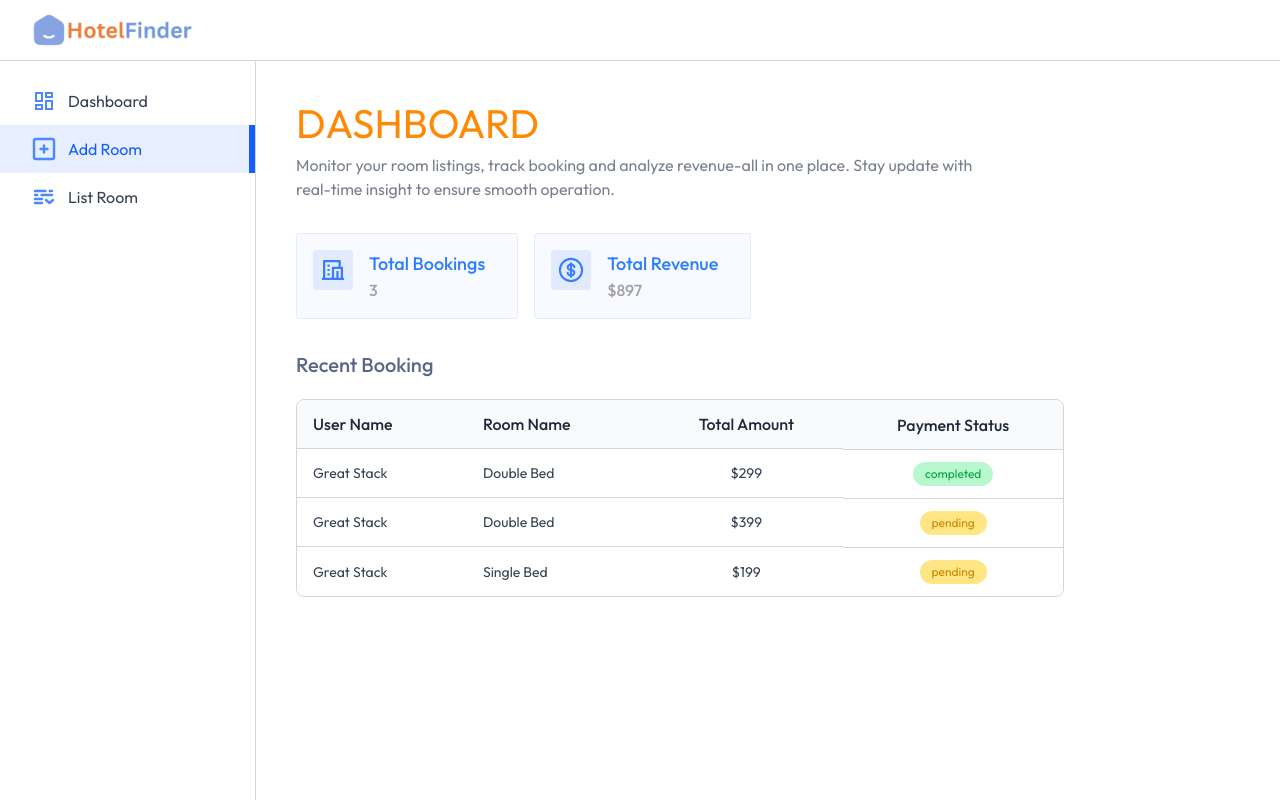
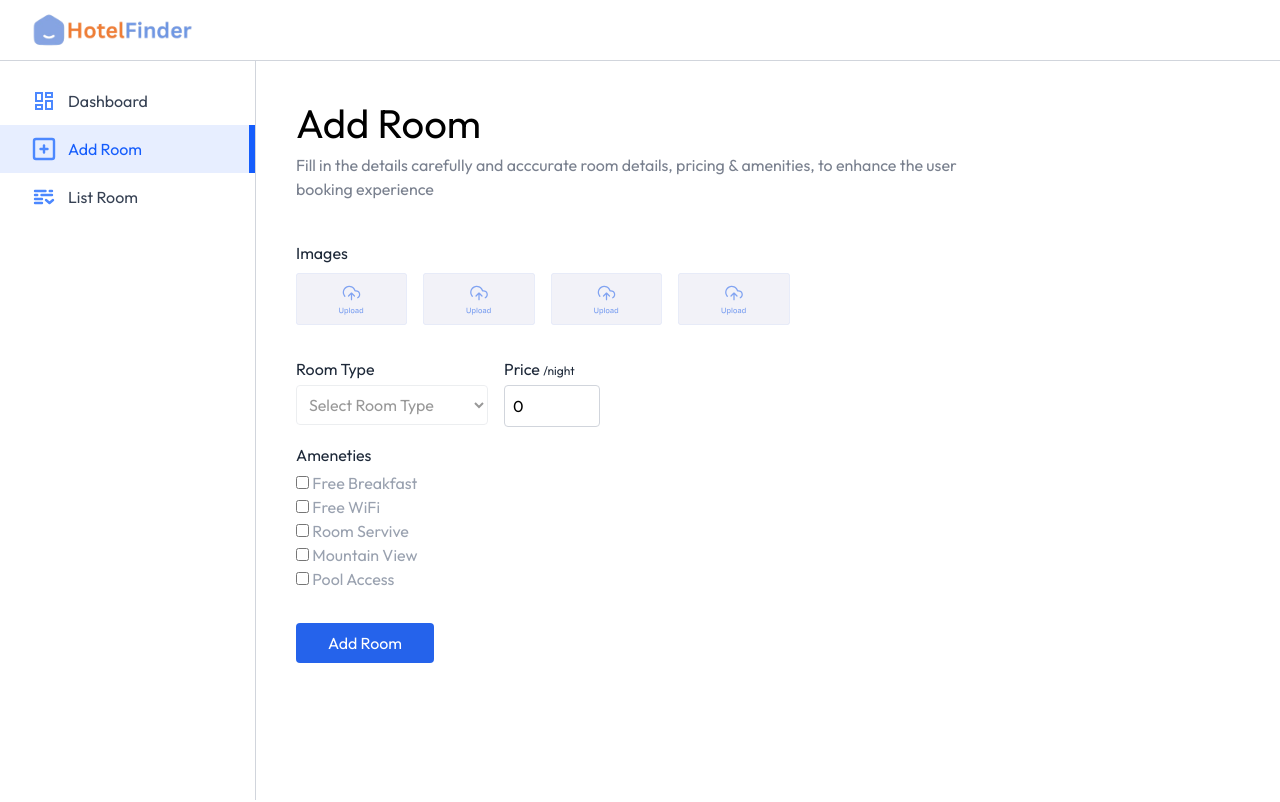
Before and after one commit to vikas34/HotelFinder, a React (Vite) app in the folder client/: page /owner/add-room in a window 1280 px wide. Shown: the top 802 px of the page. Built offline with nearby package versions, Linux system fonts and the light colour scheme.

Commit message:
complete Add Room Page

```diff
--- a/client/src/App.jsx
+++ b/client/src/App.jsx
@@ -1,47 +1,41 @@
-import React from 'react'
-import Navbar from './Components/Navbar.jsx'
-import {useLocation, Routes, Route} from 'react-router-dom'
-import Home from './Pages/Home.jsx'
-import Footer from './Components/Footer.jsx'
-import AllRooms from './Pages/AllRooms.jsx'
-import Roomdetails from './Pages/Roomdetails.jsx'
-import MyBookings from './Pages/MyBookings.jsx'
-import HotelReg from './Components/HotelReg.jsx'
-import LayOut from './Pages/hotelOwner/LayOut.jsx'
-import DashBoard from './Pages/hotelOwner/DashBoard.jsx'
-import AddRoom from './Pages/hotelOwner/AddRoom.jsx'
-import ListRoom from './Pages/hotelOwner/ListRoom.jsx'
-
-
+import React from 'react';
+import Navbar from './Components/Navbar.jsx';
+import { useLocation, Routes, Route } from 'react-router-dom';
+import Home from './Pages/Home.jsx';
+import Footer from './Components/Footer.jsx';
+import AllRooms from './Pages/AllRooms.jsx';
+import Roomdetails from './Pages/Roomdetails.jsx';
+import MyBookings from './Pages/MyBookings.jsx';
+import HotelReg from './Components/HotelReg.jsx';
+import LayOut from './Pages/hotelOwner/LayOut.jsx';
+import DashBoard from './Pages/hotelOwner/DashBoard.jsx';
+import AddRoom from './Pages/hotelOwner/AddRoom.jsx';
+import ListRoom from './Pages/hotelOwner/ListRoom.jsx';
 
 const App = () => {
+  const isOwnerPath = useLocation().pathname.includes('owner');
 
-  const isOwnerPath = useLocation().pathname.includes("owner");
   return (
-    <div className=''>
-    {!isOwnerPath && <Navbar/>}
-    {false && <HotelReg/>}
-    <div className='min-h-[70vh] '>
-      <Routes>
-        <Route path='/' element= {<Home/>}/>
-        <Route path='/rooms' element= {<AllRooms/>}/>
-        <Route path='/rooms/:id' element= {<Roomdetails />}/>
-        <Route path='/my-bookings' element= {<MyBookings/>}/>
+    <div>
+      {!isOwnerPath && <Navbar />}
+      {false && <HotelReg />}
+      <div className='min-h-[70vh]'>
+        <Routes>
+          <Route path='/' element={<Home />} />
+          <Route path='/rooms' element={<AllRooms />} />
+          <Route path='/rooms/:id' element={<Roomdetails />} />
+          <Route path='/my-bookings' element={<MyBookings />} />
 
-        <Route path='/owner' element={<LayOut/>}>
-               <Route index element={<DashBoard/>}/>
-               <Route path='add-room' element={<AddRoom/>}/>
-               <Route path='list-room' element={<ListRoom/>}/>
+          <Route path='/owner' element={<LayOut />}>
+            <Route index element={<DashBoard />} />
+            <Route path='add-room' element={<AddRoom />} />
+            <Route path='list-room' element={<ListRoom />} />
+          </Route>
+        </Routes>
+      </div>
+      <Footer />
+    </div>
+  );
+};
 
-        </Route>
-
-
-      </Routes>
-    </div>
-
-     <Footer/>
-    </div>
-  )
-}
-
-export default App
+export default App;
--- a/client/src/Pages/hotelOwner/AddRoom.jsx
+++ b/client/src/Pages/hotelOwner/AddRoom.jsx
@@ -1,11 +1,99 @@
-import React from 'react'
+import React, { useState } from "react";
+import Title from "../../Components/Title";
+import { assets } from "../../assets/assets";
 
 const AddRoom = () => {
+  const [images, setImages] = useState({
+    1: null,
+    2: null,
+    3: null,
+    4: null,
+  });
+
+  const [inputs, setInputs] = useState({
+    roomType: " ",
+    pricePerNight: 0,
+    amenities: {
+      "Free Breakfast": false,
+      "Free WiFi": false,
+      "Room Servive": false,
+      "Mountain View": false,
+      "Pool Access": false,
+    },
+  });
   return (
-    <div>
+    <form>
+      <Title
+        align="left"
+        font="outfit"
+        title="Add Room"
+        subTitle="Fill in the details carefully and acccurate room details, pricing & amenities, to enhance the user booking experience"
+      />
 
-    </div>
-  )
-}
+      {/* Upload area for Images*/}
+      <p className="text-gray-800 mt-10"> Images</p>
+      <div className="grid grid-cols-2 sm:flex gap-4 my-2 flex-wrap">
+        {Object.keys(images).map((key) => (
+          <label htmlFor={`roomImage${key}`} key={key}>
 
-export default AddRoom
+            <img
+              src={
+                images[key]
+                  ? URL.createObjectURL(images[key])
+                  : assets.uploadArea
+              }
+              alt=""
+              className="max-h-13 cursor-pointer opacity-80"
+            />
+            <input
+              type="file"
+              name=""
+              id={`roomImage${key}`}
+              accept="image/*"
+              hidden
+              onChange={(e) =>
+                setImages({ ...images, [key]: e.target.files[0] })
+              }
+            />
+          </label>
+        ))}
+      </div>
+      <div className="w-full flex max-sm:flex-col sm:gap-4 mt-4">
+        <div className="flex-1 max-w-48">
+          <p className="text-gray-800 mt-4">Room Type</p>
+          <select  value={inputs.roomType} onChange={e=> setInputs({...inputs,roomType: e.target.value})}
+          className="border opacity-40 border-gray-300 mt-1 rounded p-2 w-full" name="" id="">
+            <option value="">Select Room Type</option>
+            <option value="Single Bed">Single Bed</option>
+            <option value="Double Bed">Double Bed</option>
+            <option value="Luxury Room">Luxury Room</option>
+            <option value="Family Suite<">Family Suite</option>
+          </select>
+
+        </div>
+
+        <div>
+          <p className="mt-4 text-gray-800">Price <span className="text-xs">/night</span></p>
+          <input type="number" placeholder="0" id="" className="border border-gray-300 mt-1 rounded p-2 w-24" value={inputs.pricePerNight} onChange={e=> setInputs({...inputs, pricePerNight: e.target.value})} />
+        </div>
+      </div>
+
+      <p className="text-gray-800 mt-4">  Ameneties</p>
+      <div className="flex flex-col flex-wrap mt-1 text-gray-400 max-w-sm ">
+        {Object.keys(inputs.amenities).map((amenity, index)=>(
+            <div key={index}>
+              <input type="checkbox" id={`amenities${index+1}`} checked={inputs.amenities[amenity]} onChange={()=>setInputs({...inputs, amenities:{...inputs.amenities,[amenity]:!inputs.amenities[amenity]}})} />
+
+              <label htmlFor={`amenities${index+1}`}> {amenity}</label>
+
+            </div>
+
+        ))}
+
+      </div>
+      <button className="bg-primary text-white px-8 py-2 rounded mt-8 cursor-pointer">Add Room</button>
+    </form>
+  );
+};
+
+export default AddRoom;
--- a/client/src/Pages/hotelOwner/LayOut.jsx
+++ b/client/src/Pages/hotelOwner/LayOut.jsx
@@ -1,21 +1,26 @@
-import React from 'react'
-import NavBar from '../../Components/hotelOwner/NavBar'
-import Sidebar from '../../Components/hotelOwner/Sidebar'
-import DashBoard from './DashBoard'
+import React, { useState } from 'react';
+import NavBar from '../../Components/hotelOwner/NavBar';
+import Sidebar from '../../Components/hotelOwner/Sidebar';
+
+import { Outlet } from 'react-router-dom';
 
 const LayOut = () => {
+
+
   return (
     <div className='flex flex-col h-screen'>
       <NavBar/>
       <div className='flex h-full'>
         <Sidebar/>
-        <div className='flex-1 p-4 pt-10 md:px-10 h-full text-orange-400 '>
-            <DashBoard/>
+        <div className='flex-1 p-4 pt-10 md:px-10 h-full'>
+          <Outlet/>
 
         </div>
+
       </div>
+
     </div>
-  )
-}
+  );
+};
 
-export default LayOut
+export default LayOut;
```
